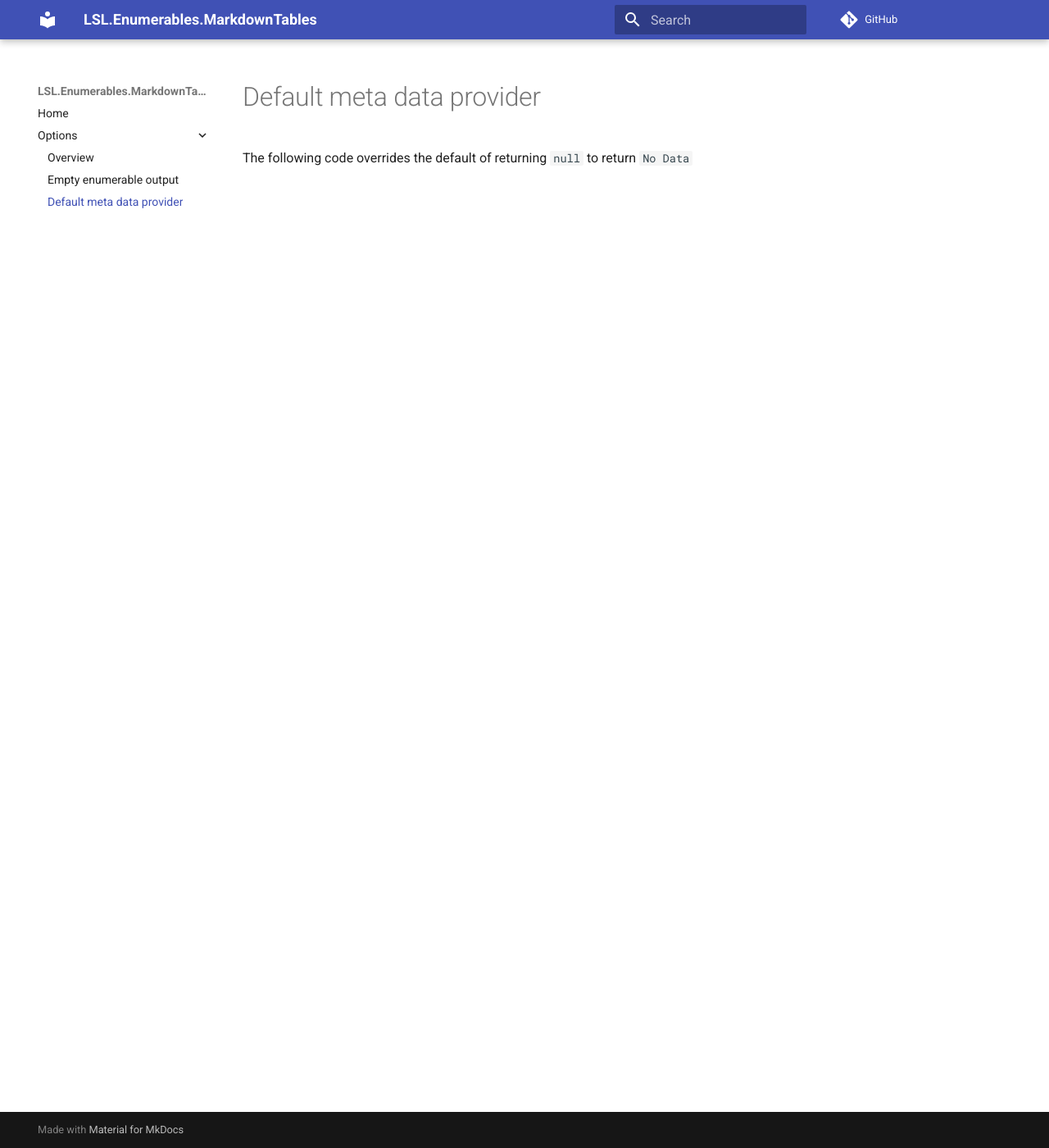
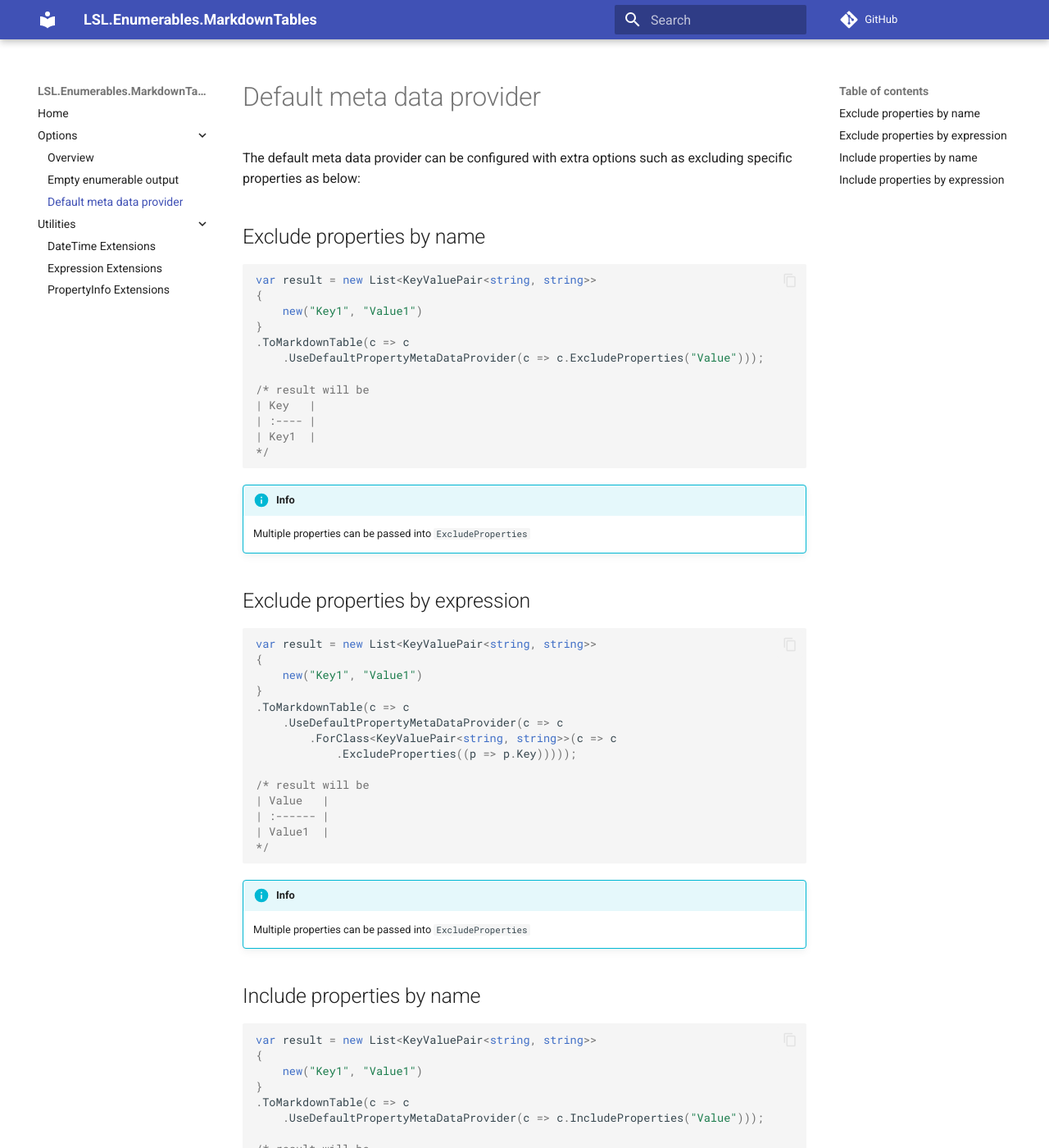
Before and after one commit to alunacjones/LSL.Enumerables.MarkdownTables, an MkDocs documentation site: the page built from docs/Options/03-default-meta-data.md, in a window 1280 px wide and 1400 px high. Shown: the whole window at 82% size. Built offline with MkDocs 1.6.1 and Material for MkDocs 9.7.7, drawn with Linux system fonts in a browser that asks for light colours; comment, search, counter and statistics services are not loaded; some of the changed text lies outside the part shown.

Commit message:
more docs

````diff
--- a/docs/Options/03-default-meta-data.md
+++ b/docs/Options/03-default-meta-data.md
@@ -1,3 +1,85 @@
 # Default meta data provider
 
-The following code overrides the default of returning `null` to return `No Data`
+The default meta data provider can be configured with extra options such as excluding specific properties as below:
+
+## Exclude properties by name
+
+```csharp { data-fiddle="wfDYsb" }
+var result = new List<KeyValuePair<string, string>>
+{
+    new("Key1", "Value1")
+}
+.ToMarkdownTable(c => c
+    .UseDefaultPropertyMetaDataProvider(c => c.ExcludeProperties("Value")));
+
+/* result will be
+| Key   |
+| :---- |
+| Key1  |
+*/
+```
+
+!!! info
+    Multiple properties can be passed into `ExcludeProperties`
+
+## Exclude properties by expression
+
+```csharp { data-fiddle="Qz9xqA" }
+var result = new List<KeyValuePair<string, string>>
+{
+    new("Key1", "Value1")
+}
+.ToMarkdownTable(c => c
+    .UseDefaultPropertyMetaDataProvider(c => c
+        .ForClass<KeyValuePair<string, string>>(c => c
+            .ExcludeProperties((p => p.Key)))));
+
+/* result will be
+| Value   |
+| :------ |
+| Value1  |
+*/
+```
+
+!!! info
+    Multiple properties can be passed into `ExcludeProperties`
+
+## Include properties by name
+
+```csharp { data-fiddle="uoxP30" }
+var result = new List<KeyValuePair<string, string>>
+{
+    new("Key1", "Value1")
+}
+.ToMarkdownTable(c => c
+    .UseDefaultPropertyMetaDataProvider(c => c.IncludeProperties("Value")));
+
+/* result will be
+| Value   |
+| :------ |
+| Value1  |
+*/
+```
+!!! info
+    Multiple properties can be passed into `IncludeProperties`
+
+## Include properties by expression
+
+```csharp { data-fiddle="0gDWN0" }
+var result = new List<KeyValuePair<string, string>>
+{
+    new("Key1", "Value1")
+}
+.ToMarkdownTable(c => c
+    .UseDefaultPropertyMetaDataProvider(c => c
+        .ForClass<KeyValuePair<string, string>>(c => c
+            .IncludeProperties((p => p.Key)))));
+
+/* result will be
+| Value   |
+| :------ |
+| Value1  |
+```
+
+!!! info
+    Multiple properties can be passed into `IncludeProperties`
````
Also changed, not shown: docs/Options/01-overview.md (+5 -5 lines), docs/Options/02-output.md (+1 -1 lines), docs/Utilities/01-date-time-extensions.md (added, +38 -0 lines), docs/Utilities/02-expression-extensions.md (added, +49 -0 lines), docs/Utilities/03-property-info-extensions.md (added, +71 -0 lines), 1 other file.
